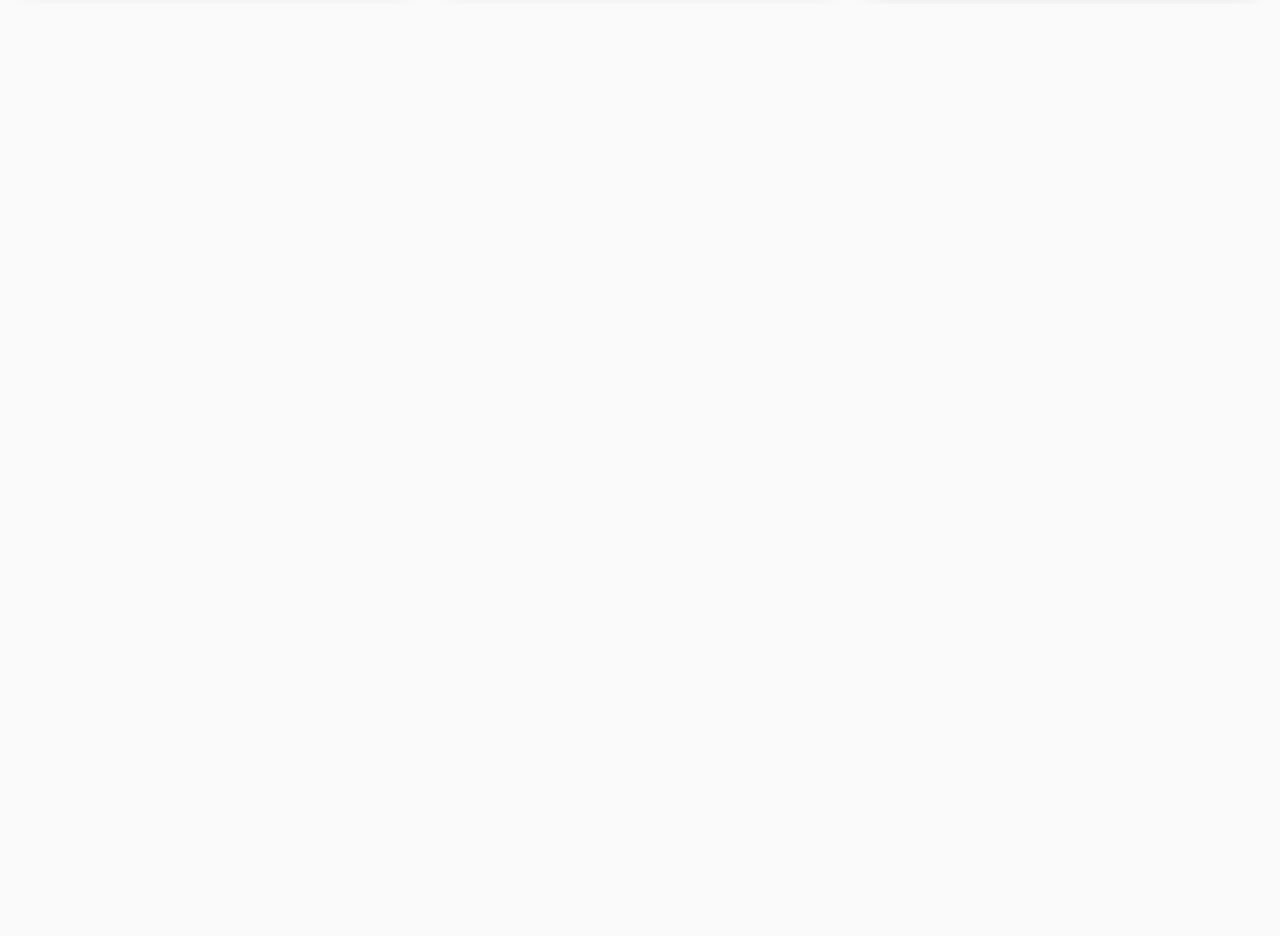
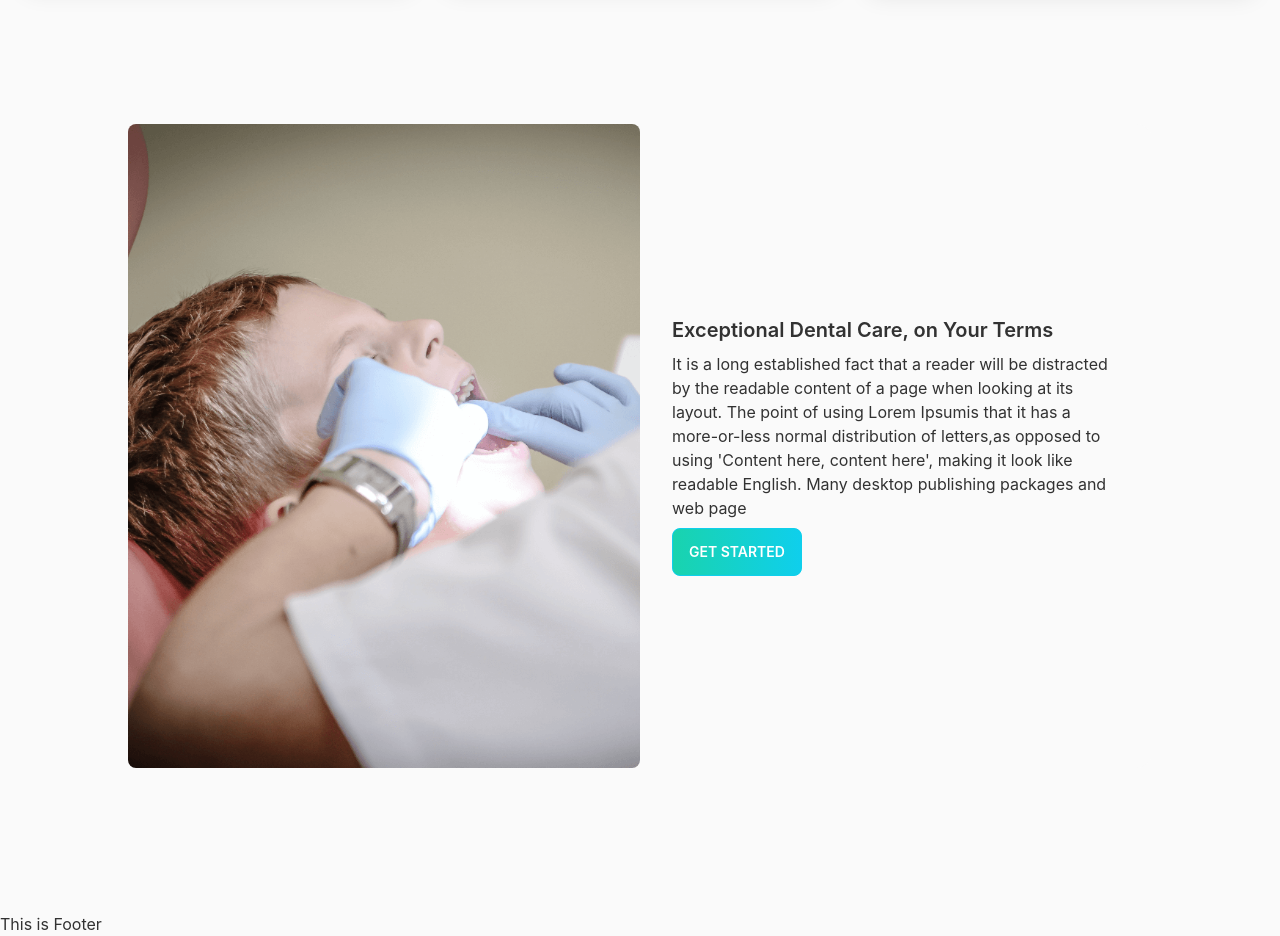
Before and after one commit to AkRazu/doctors-portal-client, a React (Create React App) app: page / in a window 1280 px wide. Shown: the part 1288-2224 px from the top of the page. Before the commit the page ends 1292 px from the top, so only its background shows below. Built offline with nearby package versions, Linux system fonts and the light colour scheme.

Commit message:
dental care section add

```diff
--- a/src/Pages/Home/Banner/Banner.js
+++ b/src/Pages/Home/Banner/Banner.js
@@ -7,10 +7,10 @@ const Banner = () => {
       <div className="hero-content mx-auto flex-col lg:flex-row-reverse">
         <img
           src={chair}
-          className=" lg:w-1/2 shadow-2xl"
+          className="lg:w-1/2 shadow-2xl"
         />
         <div>
-          <h1 className="text-5xl font-bold">Your New Smile Starts Here</h1>
+          <h1 className="lg:text-5xl text-4xl font-bold">Your New Smile Starts Here</h1>
           <p className="py-6">
           Lorem Ipsum is simply dummy text of the printing and typesetting industry. Lorem Ipsum has been the industry's standard dummy text ever since the
           </p>
--- /dev/null
+++ b/src/Pages/Home/DentalCare/DentalCare.js
@@ -0,0 +1,27 @@
+import React from "react";
+import treatment from "../../../assets/images/treatment.png";
+const DentalCare = () => {
+  return (
+    <div className="lg:mt-36 mt-16 lg:pb-36 lg:max-w-5xl mx-auto">
+      <div className="card lg:card-side bg-base-100">
+        <img className="lg:w-1/2  lg:p-0 p-5 rounded-lg" src={treatment} alt="Album" />
+        <div className="card-body justify-center">
+          <h2 className="card-title">Exceptional Dental Care, on Your Terms</h2>
+          <p className="flex-grow-0">
+            It is a long established fact that a reader will be distracted by
+            the readable content of a page when looking at its layout. The point
+            of using Lorem Ipsumis that it has a more-or-less normal
+            distribution of letters,as opposed to using 'Content here, content
+            here', making it look like readable English. Many desktop publishing
+            packages and web page
+          </p>
+          <div className="card-actions justify-start">
+            <button className="btn btn-primary bg-gradient-to-r from-[#19D3AE] to-[#0FCFEC] text-white">GET STARTED</button>
+          </div>
+        </div>
+      </div>
+    </div>
+  );
+};
+
+export default DentalCare;
--- a/src/Pages/Home/Home/Home.js
+++ b/src/Pages/Home/Home/Home.js
@@ -1,5 +1,6 @@
 import React from 'react';
 import Banner from '../Banner/Banner';
+import DentalCare from '../DentalCare/DentalCare';
 import InfoCards from '../InfoCards/InfoCards';
 import Services from '../Services/Services';
 
@@ -9,6 +10,7 @@ const Home = () => {
             <Banner/>
             <InfoCards/>
             <Services/>
+            <DentalCare/>
         </div>
     );
 };
--- a/src/Pages/Home/InfoCard/InfoCard.js
+++ b/src/Pages/Home/InfoCard/InfoCard.js
@@ -3,10 +3,9 @@ import React from "react";
 const InfoCard = ({card}) => {
     const {name,description,icon,bgClass} = card;
   return (
-    <div className={`card text-white lg:flex-row flex-col card-side p-6  shadow-xl ${bgClass}`}>
+    <div className={`card text-white lg:flex-row flex-col md:card-side p-6  shadow-xl ${bgClass}`}>
       <figure>
         <img
-        className="lg:w-auto w-1/4"
           src={icon}
           alt="Movie"
         />
--- /dev/null
+++ b/src/Pages/Home/MakeAppointment/MakeAppointment.js
@@ -0,0 +1,11 @@
+import React from 'react';
+
+const MakeAppointment = () => {
+    return (
+        <div>
+
+        </div>
+    );
+};
+
+export default MakeAppointment;
--- a/src/Pages/Home/Services/Services.js
+++ b/src/Pages/Home/Services/Services.js
@@ -29,7 +29,7 @@ const Services = () => {
   ];
   return (
     <div>
-        <div className="text-center lg:mt-32 lg:mb-20">
+        <div className="text-center lg:mt-32 mt-20 mb-12 lg:mb-20">
             <h4 className="text-secondary font-bold text-xl">OUR SERVICES</h4>
             <h1 className="text-4xl text-[#3A4256]">Services We Provide</h1>
 
```
